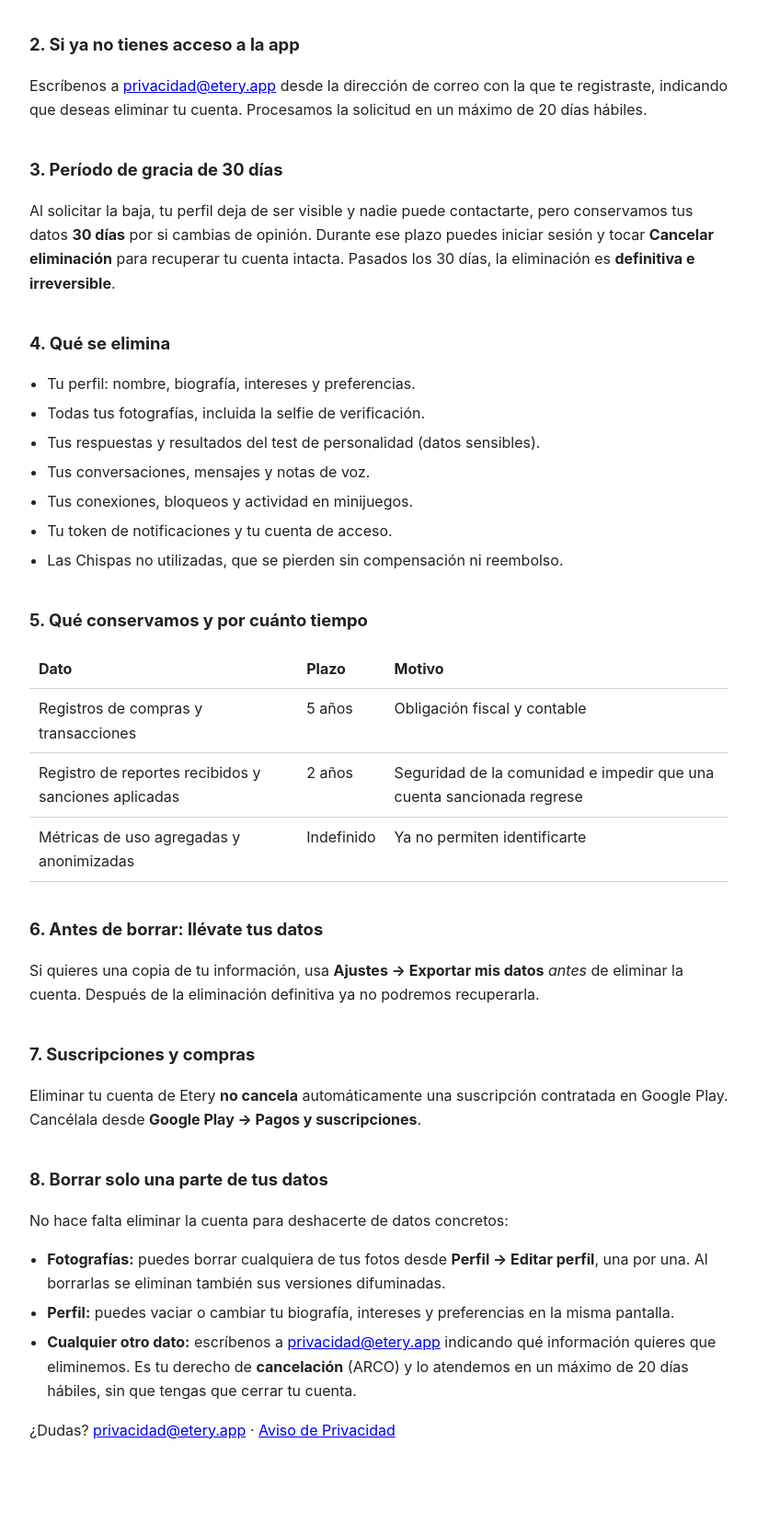
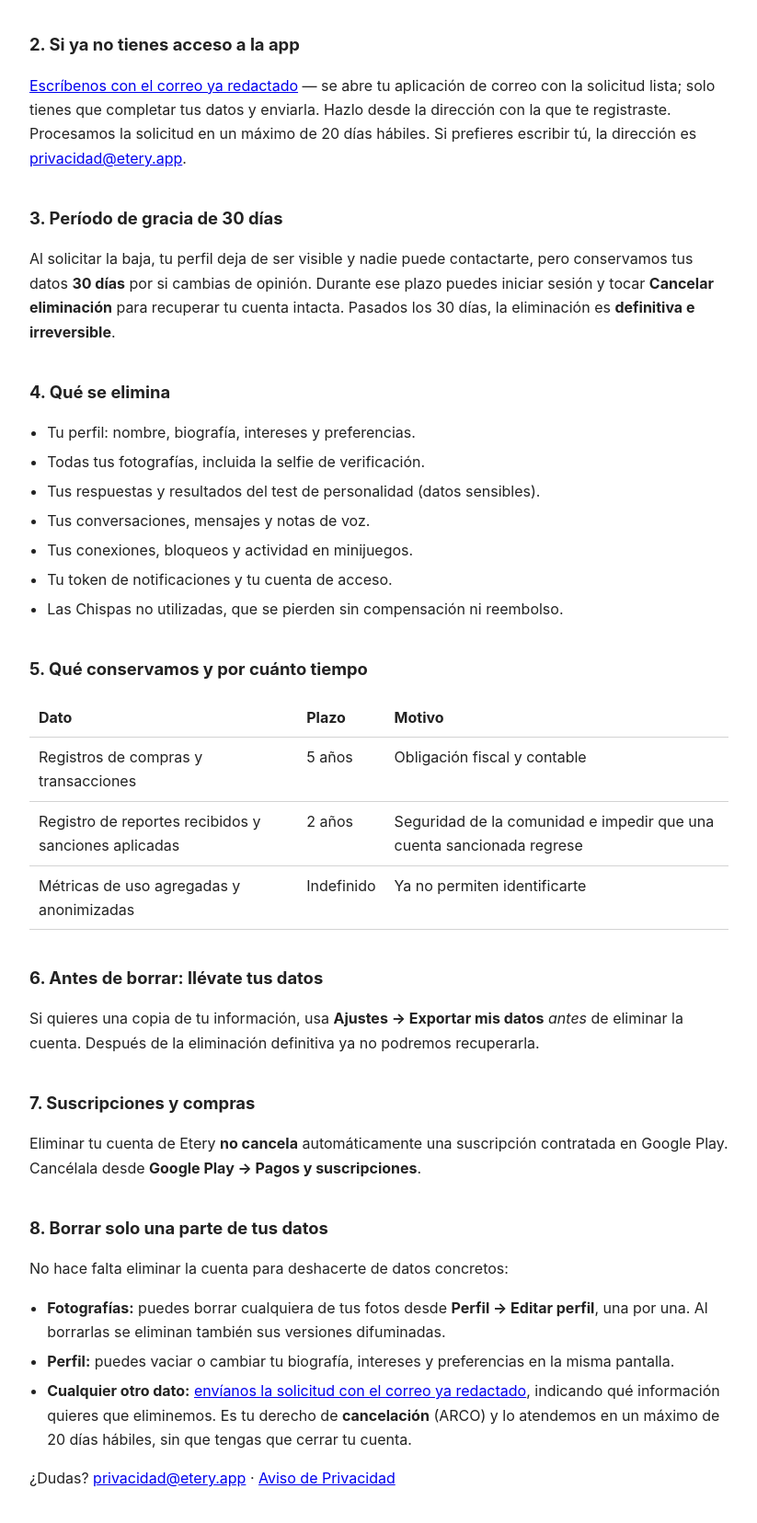
Before and after one commit to helamanb/etery-legal, a plain HTML site: page eliminar-cuenta.html in a window 1280 px wide. Shown: the part 402-2058 px from the top of the page at 92% size, without its empty margins (228-1051 px from the left). Drawn offline with Linux system fonts and the light colour scheme.

Commit message:
docs(legal): solicitudes con el correo prellenado en eliminar-cuenta.html

```diff
--- a/eliminar-cuenta.html
+++ b/eliminar-cuenta.html
@@ -32,9 +32,11 @@
 </ol>
 
 <h2>2. Si ya no tienes acceso a la app</h2>
-<p>Escríbenos a <a href="mailto:privacidad@etery.app">privacidad@etery.app</a>
-desde la dirección de correo con la que te registraste, indicando que deseas
-eliminar tu cuenta. Procesamos la solicitud en un máximo de 20 días hábiles.</p>
+<p><a href="mailto:privacidad@etery.app?subject=Solicitud%20de%20eliminaci%C3%B3n%20de%20cuenta%20%E2%80%94%20Etery&amp;body=Solicito%20la%20eliminaci%C3%B3n%20de%20mi%20cuenta%20de%20Etery%20y%20de%20los%20datos%20asociados.%0D%0A%0D%0ACorreo%20registrado%20en%20la%20cuenta%3A%0D%0ANombre%20de%20perfil%3A%0D%0A%0D%0AEntiendo%20que%20la%20eliminaci%C3%B3n%20es%20definitiva%20pasado%20el%20periodo%20de%20gracia%20de%2030%20d%C3%ADas.%0D%0A">Escríbenos con el correo ya redactado</a> — se abre
+tu aplicación de correo con la solicitud lista; solo tienes que completar tus
+datos y enviarla. Hazlo desde la dirección con la que te registraste.
+Procesamos la solicitud en un máximo de 20 días hábiles. Si prefieres escribir
+tú, la dirección es <a href="mailto:privacidad@etery.app">privacidad@etery.app</a>.</p>
 
 <h2>3. Período de gracia de 30 días</h2>
 <p>Al solicitar la baja, tu perfil deja de ser visible y nadie puede contactarte,
@@ -83,9 +85,9 @@
       eliminan también sus versiones difuminadas.</li>
   <li><strong>Perfil:</strong> puedes vaciar o cambiar tu biografía, intereses y
       preferencias en la misma pantalla.</li>
-  <li><strong>Cualquier otro dato:</strong> escríbenos a
-      <a href="mailto:privacidad@etery.app">privacidad@etery.app</a> indicando
-      qué información quieres que eliminemos. Es tu derecho de
+  <li><strong>Cualquier otro dato:</strong>
+      <a href="mailto:privacidad@etery.app?subject=Solicitud%20de%20eliminaci%C3%B3n%20de%20datos%20%28derecho%20de%20cancelaci%C3%B3n%29%20%E2%80%94%20Etery&amp;body=Solicito%20que%20eliminen%20los%20siguientes%20datos%20de%20mi%20cuenta%20de%20Etery%2C%20sin%20cerrarla.%0D%0A%0D%0ADatos%20que%20quiero%20eliminar%3A%0D%0A%0D%0ACorreo%20registrado%20en%20la%20cuenta%3A%0D%0ANombre%20de%20perfil%3A%0D%0A">envíanos la solicitud con el correo ya
+      redactado</a>, indicando qué información quieres que eliminemos. Es tu derecho de
       <strong>cancelación</strong> (ARCO) y lo atendemos en un máximo de 20 días
       hábiles, sin que tengas que cerrar tu cuenta.</li>
 </ul>
```
